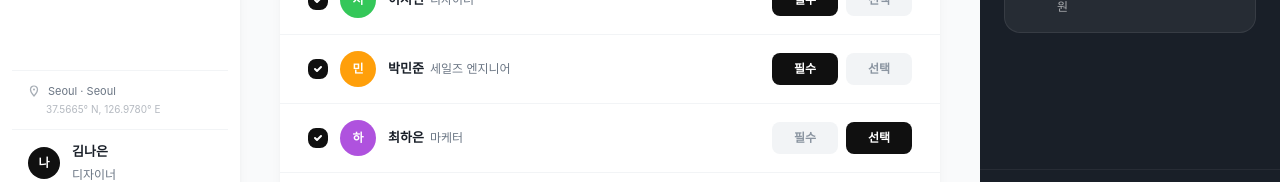
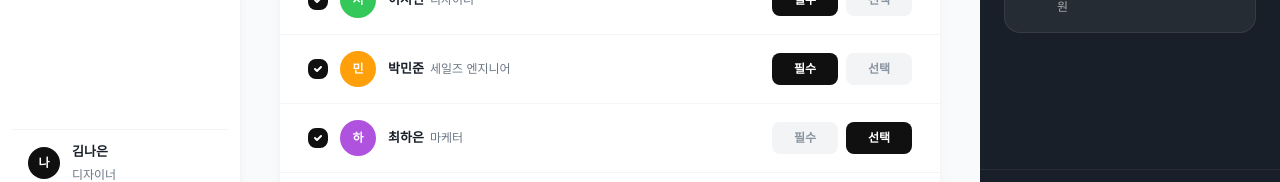
Before and after one commit to naeunkim0402/corecalendar, a Next.js app: page /create in a window 1280 px wide. Shown: the part 579-761 px from the top of the page. Built offline with nearby package versions, Linux system fonts and the light colour scheme; a web font is replaced by a local one.

Commit message:
revert: remove Vercel Geolocation feature (proxy, api/geo, useGeolocation, Sidebar display)
Co-Authored-By: Claude Sonnet 4.6 <noreply@anthropic.com>

```diff
--- a/src/app/api/geo/route.ts
+++ /dev/null
@@ -1,16 +0,0 @@
-import { NextRequest, NextResponse } from "next/server";
-
-export const runtime = "edge";
-
-export function GET(req: NextRequest) {
-  const city = req.headers.get("x-vercel-ip-city") ?? "Seoul";
-  const country = req.headers.get("x-vercel-ip-country") ?? "KR";
-  const region = req.headers.get("x-vercel-ip-country-region") ?? "11";
-  const latitude = req.headers.get("x-vercel-ip-latitude") ?? "37.5665";
-  const longitude = req.headers.get("x-vercel-ip-longitude") ?? "126.9780";
-  const timezone = req.headers.get("x-vercel-ip-timezone") ?? "Asia/Seoul";
-
-  const isLocal = !req.headers.get("x-vercel-ip-city");
-
-  return NextResponse.json({ city, country, region, latitude, longitude, timezone, isLocal });
-}
--- a/src/components/ui/Sidebar.tsx
+++ b/src/components/ui/Sidebar.tsx
@@ -3,7 +3,6 @@
 import { type ReactNode, useState, useEffect } from "react";
 import Link from "next/link";
 import { usePathname } from "next/navigation";
-import { useGeolocation } from "@/lib/useGeolocation";
 
 interface NavItemProps {
   icon: ReactNode;
@@ -39,7 +38,6 @@ interface SidebarProps {
 export function Sidebar({ activeNav }: SidebarProps) {
   const pathname = usePathname();
   const [pendingCount, setPendingCount] = useState(0);
-  const geo = useGeolocation();
 
   useEffect(() => {
     const check = () => {
@@ -128,22 +126,6 @@ export function Sidebar({ activeNav }: SidebarProps) {
         ))}
       </nav>
 
-      {/* 위치 정보 */}
-      <div className="px-4 py-3 border-t border-mist">
-        <div className="flex items-center gap-2 text-[11px] text-slate">
-          <svg width="12" height="12" viewBox="0 0 12 12" fill="none" className="shrink-0 text-slate/60">
-            <path d="M6 1a3.5 3.5 0 0 1 3.5 3.5C9.5 7.5 6 11 6 11S2.5 7.5 2.5 4.5A3.5 3.5 0 0 1 6 1Z" stroke="currentColor" strokeWidth="1.2" strokeLinejoin="round"/>
-            <circle cx="6" cy="4.5" r="1" fill="currentColor"/>
-          </svg>
-          <span className="truncate">
-            {geo.city}{geo.country !== "KR" ? `, ${geo.country}` : ""} · {geo.timezone.split("/")[1]?.replace(/_/g, " ") ?? geo.timezone}
-          </span>
-        </div>
-        <div className="flex items-center gap-1 text-[10px] text-slate/50 mt-0.5 pl-[18px]">
-          <span>{geo.latitude}° N, {geo.longitude}° E</span>
-        </div>
-      </div>
-
       <div className="px-4 py-3 border-t border-mist">
         <div className="flex items-center gap-3">
           <div className="w-8 h-8 rounded-full bg-ink flex items-center justify-center text-white text-[12px] font-bold">
--- a/src/lib/useGeolocation.ts
+++ /dev/null
@@ -1,54 +0,0 @@
-"use client";
-
-import { useState, useEffect } from "react";
-
-export interface GeoData {
-  city: string;
-  country: string;
-  region: string;
-  latitude: string;
-  longitude: string;
-  timezone: string;
-  isLocal?: boolean;
-}
-
-const FALLBACK: GeoData = {
-  city: "Seoul",
-  country: "KR",
-  region: "11",
-  latitude: "37.5665",
-  longitude: "126.9780",
-  timezone: "Asia/Seoul",
-  isLocal: true,
-};
-
-function parseCookie(): GeoData | null {
-  try {
-    const match = document.cookie.match(/(?:^|;\s*)geo=([^;]+)/);
-    if (!match) return null;
-    return JSON.parse(decodeURIComponent(match[1]));
-  } catch {
-    return null;
-  }
-}
-
-export function useGeolocation(): GeoData {
-  const [geo, setGeo] = useState<GeoData>(FALLBACK);
-
-  useEffect(() => {
-    // Try cookie first (set by middleware — already available on first render)
-    const fromCookie = parseCookie();
-    if (fromCookie) {
-      setGeo(fromCookie);
-      return;
-    }
-
-    // Fallback: fetch edge API
-    fetch("/api/geo")
-      .then((r) => r.json())
-      .then((data: GeoData) => setGeo(data))
-      .catch(() => setGeo(FALLBACK));
-  }, []);
-
-  return geo;
-}
--- a/src/proxy.ts
+++ /dev/null
@@ -1,28 +0,0 @@
-import { NextRequest, NextResponse } from "next/server";
-
-export function proxy(req: NextRequest) {
-  const res = NextResponse.next();
-
-  // Vercel injects these headers on production; fall back to Seoul defaults for localhost
-  const city = req.headers.get("x-vercel-ip-city") ?? "Seoul";
-  const country = req.headers.get("x-vercel-ip-country") ?? "KR";
-  const region = req.headers.get("x-vercel-ip-country-region") ?? "11";
-  const latitude = req.headers.get("x-vercel-ip-latitude") ?? "37.5665";
-  const longitude = req.headers.get("x-vercel-ip-longitude") ?? "126.9780";
-  const timezone = req.headers.get("x-vercel-ip-timezone") ?? "Asia/Seoul";
-
-  const geo = JSON.stringify({ city, country, region, latitude, longitude, timezone });
-
-  res.cookies.set("geo", geo, {
-    httpOnly: false,   // readable by client JS
-    sameSite: "lax",
-    path: "/",
-    maxAge: 60 * 60,  // 1 hour
-  });
-
-  return res;
-}
-
-export const config = {
-  matcher: ["/((?!_next/static|_next/image|favicon.ico).*)"],
-};
```
Also changed, not shown: 1 other file (tests, documents, lock files or other folders).
